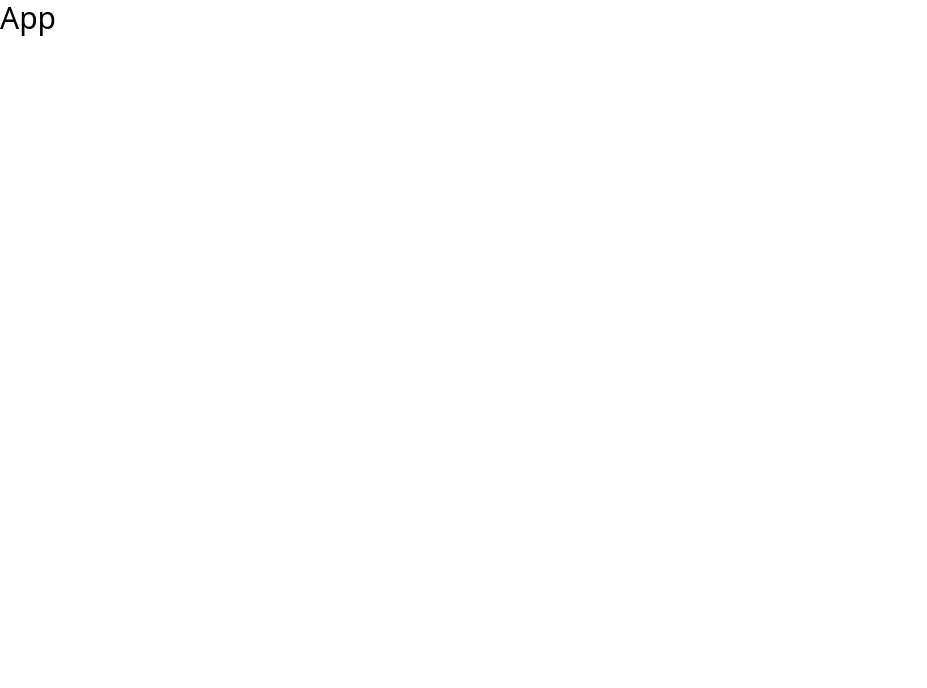
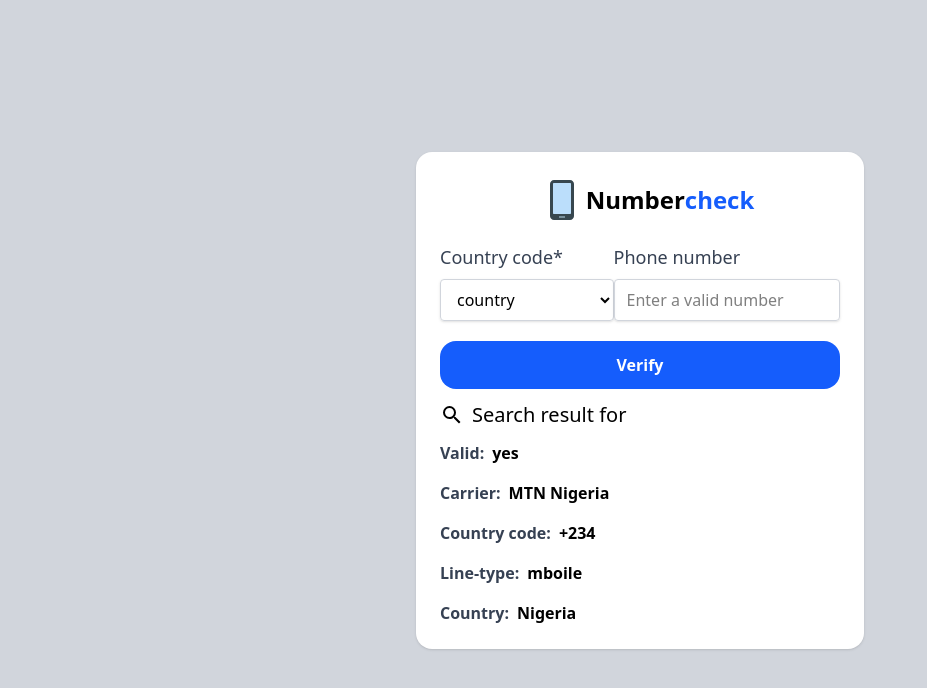
Before and after one commit to Faruqoloyede/numchek, a React (Vite) app: page / in a window 1280 px wide. Shown: the top 688 px of the page, without its empty margins (0-927 px from the left). Built offline with nearby package versions, Linux system fonts and the light colour scheme.

Commit message:
UI completed

```diff
--- a/package.json
+++ b/package.json
@@ -13,6 +13,7 @@
     "@tailwindcss/vite": "^4.1.4",
     "react": "^19.0.0",
     "react-dom": "^19.0.0",
+    "react-icons": "^5.5.0",
     "tailwindcss": "^4.1.4"
   },
   "devDependencies": {
--- a/src/App.tsx
+++ b/src/App.tsx
@@ -1,8 +1,85 @@
 import React from 'react'
+import { useState, useEffect } from 'react'
+import { FcPhoneAndroid } from "react-icons/fc";
+import { MdSearch } from "react-icons/md";
+
+const countryCodes = [
+  { code: '+1', name: 'United States' },
+  { code: '+44', name: 'United Kingdom' },
+  { code: '+91', name: 'India' },
+  { code: '+234', name: 'Nigeria' },
+  { code: '+81', name: 'Japan' },
+  { code: '+81', name: 'Japan' },
+];
 
 const App = () => {
+  const [selectedCode, setSelectedCode] = useState("");
+  const [number, setNumber] = useState("");
+
+
+  const handleInputChange = (e: React.ChangeEvent<HTMLInputElement>) => {
+    const value = e.target.value;
+    const formattedValue = value.replace(/\D/g, ''); // Remove non-digit characters
+    setNumber(formattedValue);
+  }
+
   return (
-    <div className='text-3xl'>App</div>
+    <div className='bg-gray-300 flex items-center justify-center h-screen'>
+      <div className='w-md p-6 bg-white mx-auto shadow rounded-[16px]'>
+        <div className='flex flex-col items-center'>
+          <h1 className='font-semibold text-2xl flex items-center'>
+            <span><FcPhoneAndroid className='text-5xl ml-3' /></span>
+            Number<span className='text-blue-600'>check</span></h1>
+        </div>
+        <div className='flex items-center justify-between my-5'>
+          <div className='flex flex-col items-start'>
+            <label htmlFor="countryCode" className='text-[18px] font-medium text-gray-700 mb-2'  >Country code*</label>
+            <select name="countryCode" id="countryCode" onChange={(e)=> setSelectedCode(e.target.value)} value={selectedCode} className='w-full border border-gray-300 py-2 px-3 shadow-sm focus:outline-none overflow-y-auto rounded'>
+              <option value="" disabled hidden>country</option>
+              {countryCodes.map((country)=>(
+                <option key={country.code} value={country.code}>
+                  <div className='flex items-center text-sm gap-3'>
+                    <span>{country.name}</span>
+                    <span>{country.code}</span>
+                  </div>
+                </option>
+              ))}
+            </select>
+          </div>
+          <div className='flex flex-col items-start'>
+              <label htmlFor="tel" className='text-[18px] font-medium text-gray-700 mb-2'>Phone number</label>
+              <input type="number" placeholder='Enter a valid number' className='w-full border rounded border-gray-300 py-2 px-3 shadow-sm focus:outline-none' value={number} onChange={handleInputChange} />
+          </div>
+        </div>
+        <button type='submit' className='w-full bg-blue-600 text-white font-semibold rounded-[16px] mb-3 py-3 px-2'>Verify</button>
+        {/* result */}
+        <div className='flex flex-col items-start'>
+          <h4 className='flex items-center text-xl gap-2'><MdSearch className='text-2xl' /> Search result for <span className='text-[18px] text-blue-600'>{number}</span></h4>
+          <div className='flex flex-col gap-1'>
+            <div className='flex items-center gap-2 mt-3'>
+              <h3 className='font-semibold text-gray-700'>Valid: </h3>
+              <span className='font-bold'>yes</span>
+            </div>
+            <div className='flex items-center gap-2 mt-3'>
+              <h3 className='font-semibold text-gray-700'>Carrier: </h3>
+              <span className='font-bold'>MTN Nigeria</span>
+            </div>
+            <div className='flex items-center gap-2 mt-3'>
+              <h3 className='font-semibold text-gray-700'>Country code: </h3>
+              <span className='font-bold'>+234</span>
+            </div>
+            <div className='flex items-center gap-2 mt-3'>
+              <h3 className='font-semibold text-gray-700'>Line-type: </h3>
+              <span className='font-bold'>mboile</span>
+            </div>
+            <div className='flex items-center gap-2 mt-3'>
+              <h3 className='font-semibold text-gray-700'>Country: </h3>
+              <span className='font-bold'>Nigeria</span>
+            </div>
+          </div>
+        </div>
+      </div>
+    </div>
   )
 }
 
```
Also changed, not shown: 1 other file (tests, documents, lock files or other folders).
